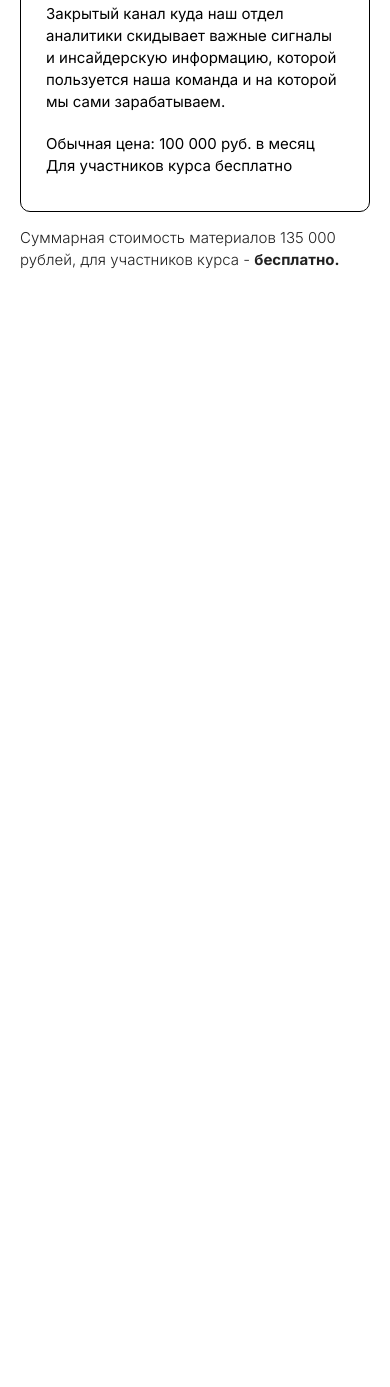
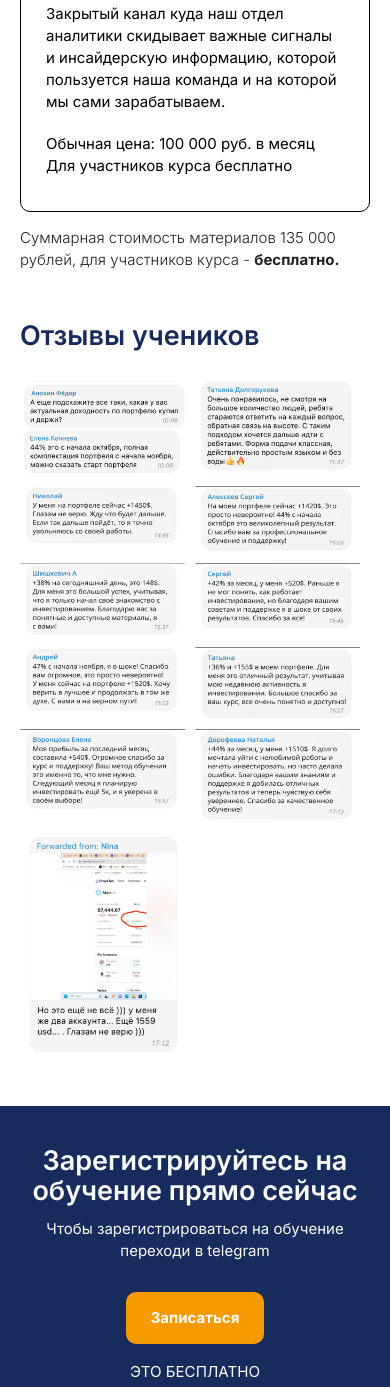
Before and after one commit to fayzullayevelmurod/gulyaganovlab, a plain HTML site: page index.html in a window 390 px wide. Shown: the part 4787-6174 px from the top of the page. Before the commit the page ends 5108 px from the top, so only its background shows below. Drawn offline with nearby package versions, Linux system fonts and the light colour scheme.

Commit message:
comment media the end

```diff
--- a/css/_responsive.scss
+++ b/css/_responsive.scss
@@ -89,9 +89,45 @@
     }
 
     .training {
+        margin-bottom: 50px;
+
         .training_title {
             img {
                 width: 150px;
+            }
+        }
+    }
+
+    .comment {
+        margin-bottom: 50px;
+
+        .main_title {
+            margin-bottom: 30px;
+        }
+
+        .comment_in {
+            flex-wrap: wrap;
+            align-items: start;
+
+            .comment_block {
+                display: none;
+
+                max-width: 100%;
+
+                img {
+                    width: 100%;
+                }
+            }
+
+            .comment_block_media {
+                display: flex;
+                align-items: start;
+                flex-wrap: wrap;
+                gap: 10px;
+
+                img {
+                    width: calc(100% / 2 - 10px);
+                }
             }
         }
     }
--- a/css/style.scss
+++ b/css/style.scss
@@ -577,6 +577,32 @@ header {
 }
 // training
 
+// comment
+.comment {
+    margin-bottom: 100px;
+
+    .main_title {
+        margin-bottom: 40px;
+    }
+
+    .comment_in {
+        gap: 10px;
+        display: flex;
+        justify-content: space-between;
+    }
+
+    .comment_block {
+        max-width: 308px;
+        display: flex;
+        flex-direction: column;
+    }
+
+    .comment_block_media {
+        display: none;
+    }
+}
+// comment
+
 
 
 
--- a/index.html
+++ b/index.html
@@ -414,6 +414,71 @@
                 </div>
             </section>
             <!-- training -->
+
+            <!-- comment -->
+            <section class="comment">
+                <div class="main_container">
+                    <h3 class="main_title">
+                        Отзывы учеников
+                    </h3>
+
+                    <div class="comment_in">
+                        <div class="comment_block">
+                            <img src="./images/comment1.png" alt="">
+                            <img src="./images/comment2.png" alt="">
+                        </div>
+                        <div class="comment_block">
+                            <img src="./images/comment3.png" alt="">
+                        </div>
+                        <div class="comment_block">
+                            <img src="./images/comment4.png" alt="">
+                            <img src="./images/comment5.png" alt="">
+                            <img src="./images/comment6.png" alt="">
+                            <img src="./images/comment7.png" alt="">
+                        </div>
+                        <div class="comment_block">
+                            <img src="./images/comment8.png" alt="">
+                            <img src="./images/comment9.png" alt="">
+                            <img src="./images/comment10.png" alt="">
+                            <img src="./images/comment11.png" alt="">
+                        </div>
+
+                        <div class="comment_block_media">
+                            <img src="./images/comment1.png" alt="">
+                            <img src="./images/comment2.png" alt="">
+                            <img src="./images/comment4.png" alt="">
+                            <img src="./images/comment5.png" alt="">
+                            <img src="./images/comment6.png" alt="">
+                            <img src="./images/comment7.png" alt="">
+                            <img src="./images/comment8.png" alt="">
+                            <img src="./images/comment9.png" alt="">
+                            <img src="./images/comment10.png" alt="">
+                            <img src="./images/comment11.png" alt="">
+                            <img src="./images/comment3.png" alt="">
+                        </div>
+                    </div>
+                </div>
+            </section>
+            <!-- comment -->
+
+            <!-- register -->
+            <section class="register">
+                <div class="main_container">
+                    <h3 class="main_title">
+                        Зарегистрируйтесь на обучение прямо сейчас
+                    </h3>
+                    <p>
+                        Чтобы зарегистрироваться на обучение переходи в telegram
+                    </p>
+                    <button>
+                        Записаться
+                    </button>
+                    <span>
+                        ЭТО БЕСПЛАТНО
+                    </span>
+                </div>
+            </section>
+            <!-- register -->
         </main>
         <!-- main -->
 
```
Also changed, not shown: css/style.css, images/comment1.png (added), images/comment10.png (added), images/comment11.png (added), images/comment2.png (added), images/comment3.png (added), images/comment4.png (added), images/comment5.png (added), images/comment6.png (added), images/comment7.png (added), images/comment8.png (added), images/comment9.png (added), 1 other file.
